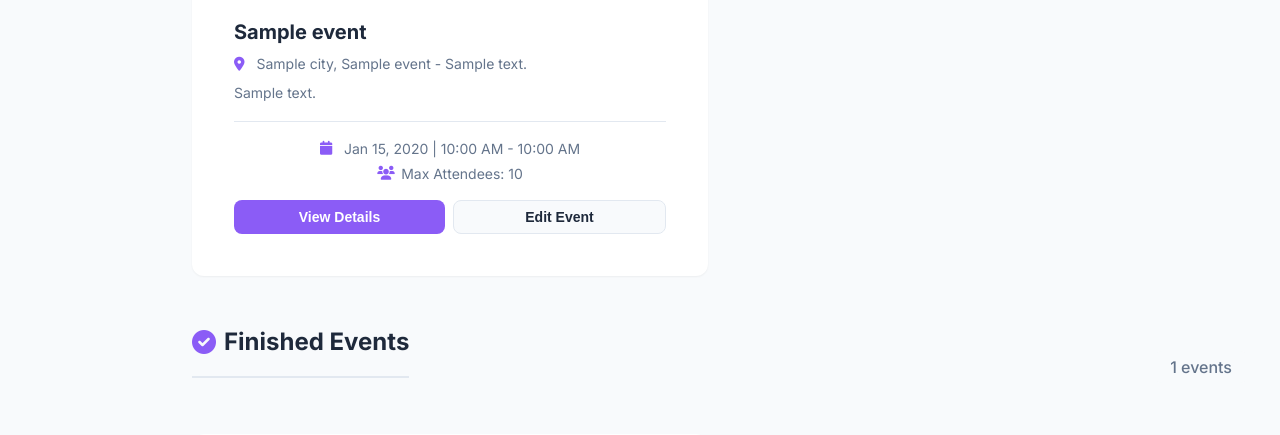
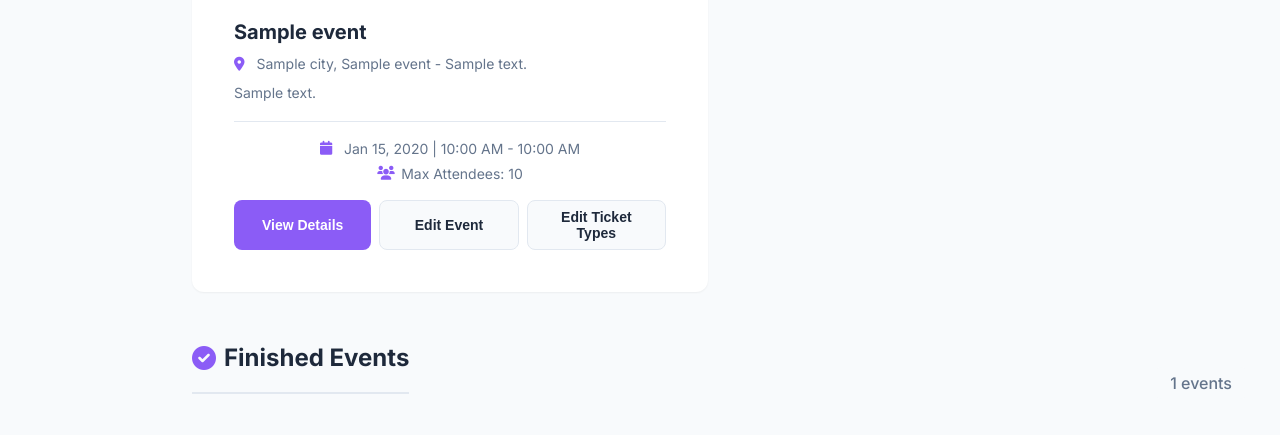
Before and after one commit to Barrizzz/EventManagementProgram, a Django app: template events/templates/events.html in a window 1280 px wide. Shown: the part 1435-1870 px from the top of the page. Run offline with Django 5.2, Linux system fonts and the light colour scheme; tables that the repository leaves empty hold one stand-in row (values such as "Sample post"); the template is opened without the code that fills it: values that come from a table or form of the project are taken from there, most other values are stand-ins (such as "Sample title", 1, 10 or a date in 2020).

Commit message:
seperate ticket types button.

```diff
--- a/events/templates/events.html
+++ b/events/templates/events.html
@@ -183,6 +183,7 @@
                                     <div class="event-actions">
                                         <button class="btn-action primary">View Details</button>
                                         <button class="btn-action secondary edit-event-btn" data-event-id="{{ event.eventID }}">Edit Event</button>
+                                        <button class="btn-action secondary add-ticket-type-btn">Edit Ticket Types</button>
                                     </div>
                                 </div>
                             </div>
```
